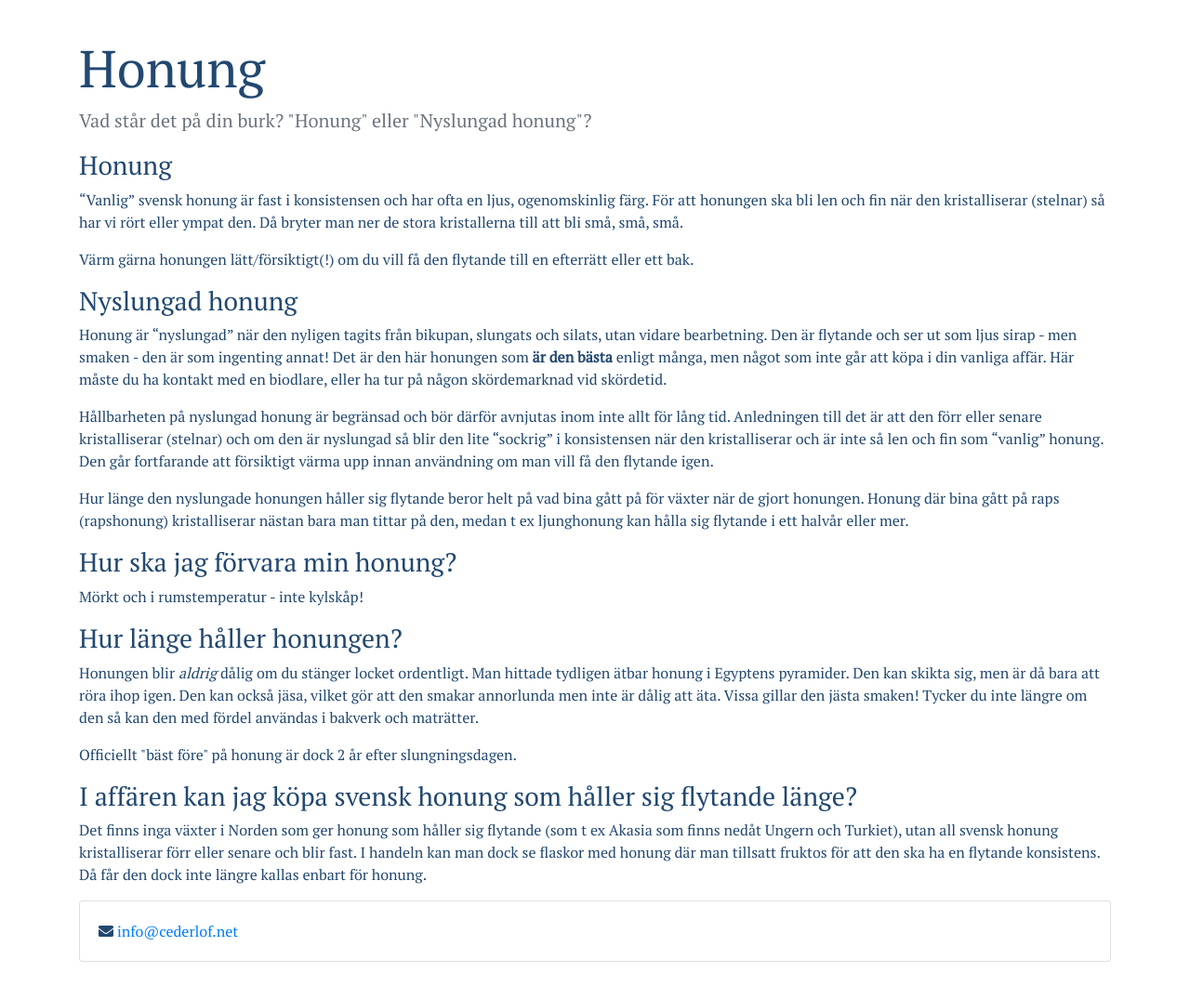
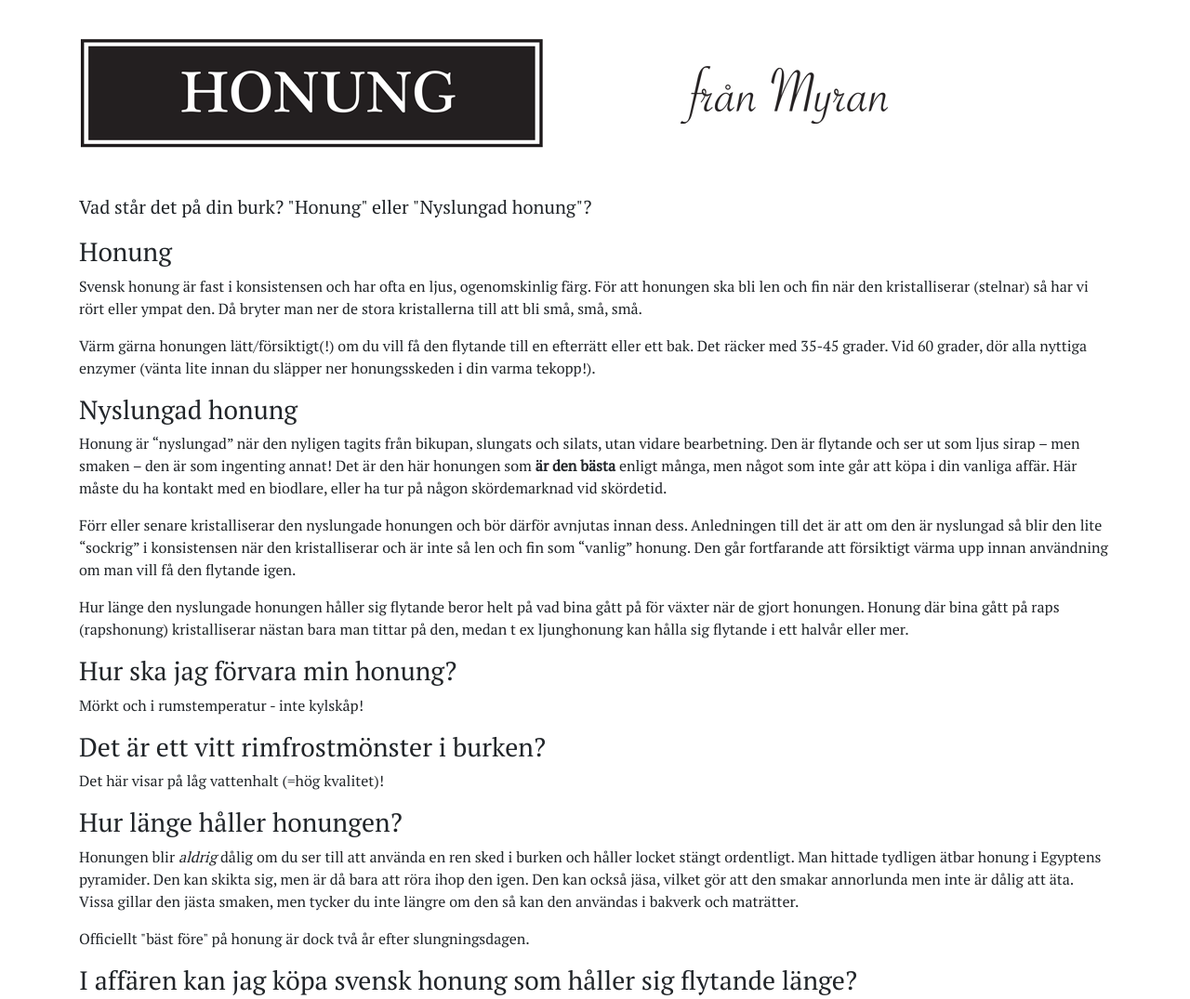
Before and after one commit to cederlof/honung, a plain HTML site: page index.htm in a window 1280 px wide. Shown: the top 1075 px of the page at 93% size. Drawn offline with nearby package versions, Linux system fonts and the light colour scheme; a script that the page names is missing.

Commit message:
add header images, update text

```diff
--- a/index.htm
+++ b/index.htm
@@ -9,39 +9,48 @@
     <style type="text/css">
       body {
         font-family: 'PT Serif', sans-serif !important;
-        color: #224870;
+        /*color: #224870;*/
+      }
+      img.responsive-header{
+        width: 100%;
+        max-width: 500px;
       }
     </style>
 
-    <title>Honung</title>
+    <title>Honung från Myran</title>
   </head>
   <body>
     <div class="container" style="margin-top:40px;">
-      <h1 class="display-4">Honung</h1>
-      <p class="lead text-muted">
+      <div class="mb-5"><img class="responsive-header" alt="Honung" src="honung.png"/> <img class="responsive-header" alt="från Myran" src="fran_myran.png"/></div>
+
+      <p class="lead ">
         Vad står det på din burk? "Honung" eller "Nyslungad honung"?
       </p>
       <h3>Honung</h3>
-      <p>“Vanlig” svensk honung är fast i konsistensen och har ofta en ljus, ogenomskinlig färg. För att honungen ska bli len och fin när den kristalliserar (stelnar) så har vi rört eller ympat den. Då bryter man ner de stora kristallerna till att bli små, små, små.</p>
-      <p>Värm gärna honungen lätt/försiktigt(!) om du vill få den flytande till en efterrätt eller ett bak.</p>
+      <p>Svensk honung är fast i konsistensen och har ofta en ljus, ogenomskinlig färg. För att honungen ska bli len och fin när den kristalliserar (stelnar) så har vi rört eller ympat den. Då bryter man ner de stora kristallerna till att bli små, små, små.</p>
+      <p>Värm gärna honungen lätt/försiktigt(!) om du vill få den flytande till en efterrätt eller ett bak. Det räcker med 35-45 grader. Vid 60 grader, dör alla nyttiga enzymer (vänta lite innan du släpper ner honungsskeden i din varma tekopp!).</p>
 
       <h3>Nyslungad honung</h3>
-      <p>Honung är “nyslungad” när den nyligen tagits från bikupan, slungats och silats, utan vidare bearbetning. Den är flytande och ser ut som ljus sirap - men smaken - den är som ingenting annat! Det är den här honungen som <strong>är den bästa</strong> enligt många, men något som inte går att köpa i din vanliga affär. Här måste du ha kontakt med en biodlare, eller ha tur på någon skördemarknad vid skördetid.</p>
-      <p>Hållbarheten på nyslungad honung är begränsad och bör därför avnjutas inom inte allt för lång tid. Anledningen till det är att den förr eller senare kristalliserar (stelnar) och om den är nyslungad så blir den lite “sockrig” i konsistensen när den kristalliserar och är inte så len och fin som “vanlig” honung. Den går fortfarande att försiktigt värma upp innan användning om man vill få den flytande igen.</p>
+      <p>Honung är “nyslungad” när den nyligen tagits från bikupan, slungats och silats, utan vidare bearbetning. Den är flytande och ser ut som ljus sirap &ndash; men smaken &ndash; den är som ingenting annat! Det är den här honungen som <strong>är den bästa</strong> enligt många, men något som inte går att köpa i din vanliga affär. Här måste du ha kontakt med en biodlare, eller ha tur på någon skördemarknad vid skördetid.</p>
+      <p>Förr eller senare kristalliserar den nyslungade honungen och bör därför avnjutas innan dess. Anledningen till det är att om den är nyslungad så blir den lite “sockrig” i konsistensen när den kristalliserar och är inte så len och fin som “vanlig” honung. Den går fortfarande att försiktigt värma upp innan användning om man vill få den flytande igen.</p>
       <p>Hur länge den nyslungade honungen håller sig flytande beror helt på vad bina gått på för växter när de gjort honungen. Honung där bina gått på raps (rapshonung) kristalliserar nästan bara man tittar på den, medan t ex ljunghonung kan hålla sig flytande i ett halvår eller mer.</p>
 
       <h3>Hur ska jag förvara min honung?</h3>
       <p>Mörkt och i rumstemperatur - inte kylskåp!</p>
 
+      <h3>Det är ett vitt rimfrostmönster i burken?</h3>
+      <p>Det här visar på låg vattenhalt (=hög kvalitet)!</p>
+
       <h3>Hur länge håller honungen?</h3>
-      <p>Honungen blir <em>aldrig</em> dålig om du stänger locket ordentligt. Man hittade tydligen ätbar honung i Egyptens pyramider. Den kan skikta sig, men är då bara att röra ihop igen. Den kan också jäsa, vilket gör att den smakar annorlunda men inte är dålig att äta. Vissa gillar den jästa smaken! Tycker du inte längre om den så kan den med fördel användas i bakverk och maträtter.</p>
-      <p>Officiellt "bäst före" på honung är dock 2 år efter slungningsdagen.</p>
+      <p>Honungen blir <em>aldrig</em> dålig om du ser till att använda en ren sked i burken och håller locket stängt ordentligt. Man hittade tydligen ätbar honung i Egyptens pyramider. Den kan skikta sig, men är då bara att röra ihop den igen. Den kan också jäsa, vilket gör att den smakar annorlunda men inte är dålig att äta. Vissa gillar den jästa smaken, men tycker du inte längre om den så kan den användas i bakverk och maträtter.</p>
+      <p>Officiellt "bäst före" på honung är dock två år efter slungningsdagen.</p>
 
       <h3>I affären kan jag köpa svensk honung som håller sig flytande länge?</h3>
-      <p>Det finns inga växter i Norden som ger honung som håller sig flytande (som t ex Akasia som finns nedåt Ungern och Turkiet), utan all svensk honung kristalliserar förr eller senare och blir fast. I handeln kan man dock se flaskor med honung där man tillsatt fruktos för att den ska ha en flytande konsistens. Då får den dock inte längre kallas enbart för honung.</p>
+      <p>Det finns inga växter i Norden som ger honung som håller sig flytande (som t ex Akasia som finns nedåt Ungern och Turkiet), utan all svensk honung kristalliserar förr eller senare och blir fast. I handeln kan man dock se flaskor med honung där man tillsatt fruktos för att den ska ha en flytande konsistens. Då får den inte längre kallas enbart för honung.</p>
 
       <div class="card" style="margin-bottom:40px;">
         <div class="card-body">
+          Honung från Myran görs av familjen Cederlöf i Huddunge.<br/>
           <i class="fas fa-envelope"></i> <a href="mailto:&#105;&#110;&#102;&#111;&#064;&#099;&#101;&#100;&#101;&#114;&#108;&#111;&#102;&#046;&#110;&#101;&#116;">&#105;&#110;&#102;&#111;&#064;&#099;&#101;&#100;&#101;&#114;&#108;&#111;&#102;&#046;&#110;&#101;&#116;</a>
         </div>
       </div>
```
Also changed, not shown: fran_myran.png (added), honung.png (added), logo.png (added).
